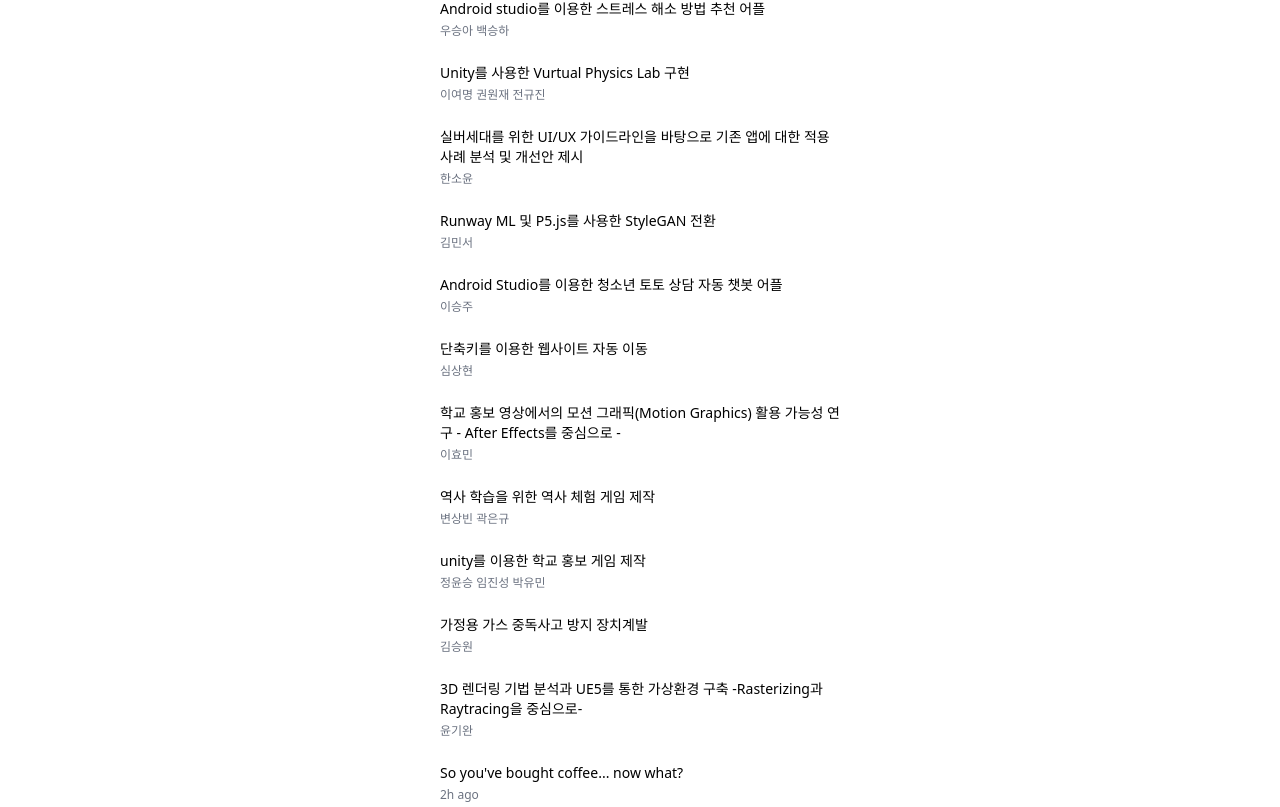
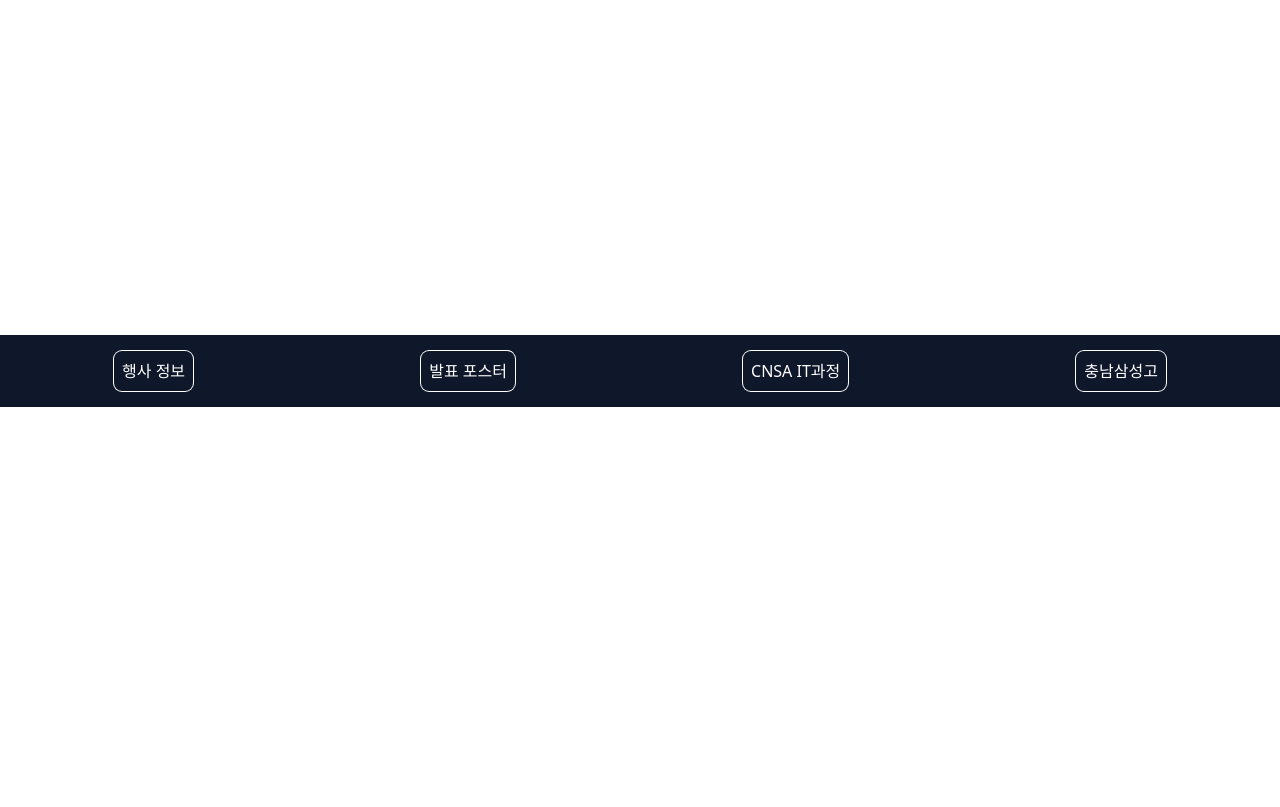
Before and after one commit to jhyunwoo/sw-research, a Next.js app: page /poster in a window 1280 px wide. Shown: the part 393-1200 px from the top of the page. After the commit the page ends 800 px from the top, so only its background shows below. Built offline with nearby package versions, Linux system fonts and the light colour scheme.

Commit message:
finish poster label

```diff
--- a/components/header.js
+++ b/components/header.js
@@ -1,20 +1,48 @@
 import Link from "next/link";
 
-export default function Header(){
+export default function Header() {
   return (
-        <div className={"flex w-screen justify-center items-center right-0 left-0 top-0 py-4 fixed justify-around bg-slate-900"}>
+    <div
+      className={
+        "flex w-screen items-center right-0 left-0 bottom-0 py-4 fixed justify-around bg-slate-900"
+      }
+    >
       <Link href={"/"}>
-                <div className={"text-white"}>행사 정보</div>
+        <div
+          className={
+            "text-white ring-white ring-1 p-2 rounded-lg hover:bg-slate-800 transition duration-300"
+          }
+        >
+          행사 정보
+        </div>
       </Link>
       <Link href={"/poster"}>
-                <div className={"text-white"}>발표 포스터</div>
+        <div
+          className={
+            "text-white ring-white ring-1 p-2 rounded-lg hover:bg-slate-800 transition duration-300"
+          }
+        >
+          발표 포스터
+        </div>
       </Link>
       <Link href={"http://it.cnsa.hs.kr"}>
-                <div className={"text-white"}>CNSA IT과정</div>
+        <div
+          className={
+            "text-white ring-white ring-1 p-2 rounded-lg hover:bg-slate-800 transition duration-300"
+          }
+        >
+          CNSA IT과정
+        </div>
       </Link>
       <Link href={"https://cnsa.hs.kr"}>
-                <div className={"text-white"}>충남삼성고</div>
+        <div
+          className={
+            "text-white ring-white ring-1 p-2 rounded-lg hover:bg-slate-800 transition duration-300"
+          }
+        >
+          충남삼성고
+        </div>
       </Link>
     </div>
-    )
+  );
 }
--- a/pages/poster.js
+++ b/pages/poster.js
@@ -1,10 +1,10 @@
-import { useState } from 'react'
-import { Tab } from '@headlessui/react'
-import Head from 'next/head'
+import { useState } from "react";
+import { Tab } from "@headlessui/react";
+import Head from "next/head";
 import Header from "../components/header";
 
 function classNames(...classes) {
-  return classes.filter(Boolean).join(' ')
+  return classes.filter(Boolean).join(" ");
 }
 
 export default function Example() {
@@ -12,222 +12,281 @@
     창작물: [
       {
         id: 1,
-        title: 'Android studio를 이용한 스트레스 해소 방법 추천 어플',
-        researcher: '우승아 백승하'
+        title: "Android studio를 이용한 스트레스 해소 방법 추천 어플",
+        researcher: "우승아 백승하",
+        poster: "보고서01",
       },
       {
         id: 2,
         title: "Unity를 사용한 Vurtual Physics Lab 구현",
-        researcher: '이여명 권원재 전규진',
+        researcher: "이여명 권원재 전규진",
+        poster: "보고서02",
       },
       {
         id: 3,
-        title: "실버세대를 위한 UI/UX 가이드라인을 바탕으로 기존 앱에 대한 적용 사례 분석 및 개선안 제시",
-        researcher: '한소윤',
+        title:
+          "실버세대를 위한 UI/UX 가이드라인을 바탕으로 기존 앱에 대한 적용 사례 분석 및 개선안 제시",
+        researcher: "한소윤",
+        poster: "보고서03",
       },
       {
         id: 4,
         title: "Runway ML 및 P5.js를 사용한 StyleGAN 전환",
-        researcher: '김민서',
+        researcher: "김민서",
+        poster: "보고서04",
       },
       {
         id: 5,
         title: "Android Studio를 이용한 청소년 토토 상담 자동 챗봇 어플",
-        researcher: '이승주',
+        researcher: "이승주",
+        poster: "보고서05",
       },
       {
         id: 6,
         title: "단축키를 이용한 웹사이트 자동 이동",
-        researcher: '심상현',
+        researcher: "심상현",
+        poster: "보고서06",
       },
       {
         id: 7,
-        title: "학교 홍보 영상에서의 모션 그래픽(Motion Graphics) 활용 가능성 연구 - After Effects를 중심으로 -",
-        researcher: '이효민',
+        title:
+          "학교 홍보 영상에서의 모션 그래픽(Motion Graphics) 활용 가능성 연구 - After Effects를 중심으로 -",
+        researcher: "이효민",
+        poster: "보고서07",
       },
       {
         id: 8,
         title: "역사 학습을 위한 역사 체험 게임 제작",
-        researcher: '변상빈 곽은규',
+        researcher: "변상빈 곽은규",
+        poster: "보고서08",
       },
       {
         id: 9,
         title: "unity를 이용한 학교 홍보 게임 제작",
-        researcher: '정윤승 임진성 박유민',
+        researcher: "정윤승 임진성 박유민",
+        poster: "보고서09",
       },
       {
         id: 10,
         title: "가정용 가스 중독사고 방지 장치계발",
-        researcher: '김승원',
+        researcher: "김승원",
+        poster: "보고서10",
       },
       {
         id: 11,
-        title: "3D 렌더링 기법 분석과 UE5를 통한 가상환경 구축 -Rasterizing과 Raytracing을 중심으로-",
-        researcher: '윤기완',
+        title:
+          "3D 렌더링 기법 분석과 UE5를 통한 가상환경 구축 -Rasterizing과 Raytracing을 중심으로-",
+        researcher: "윤기완",
+        poster: "보고서11",
       },
       {
         id: 12,
-        title: "So you've bought coffee... now what?",
-        researcher: '2h ago',
+        title: "심 스와핑(SIM Swapping) 예방 앱 개발을 통한 SIM 보안 강화",
+        researcher: "권하진",
+        poster: "보고서12",
       },
       {
         id: 13,
-        title: "So you've bought coffee... now what?",
-        researcher: '2h ago',
+        title: "유니티를 활용한 2D 학교 홍보 게임 개발",
+        researcher: "강태민 우성민",
+        poster: "보고서13",
       },
       {
         id: 14,
-        title: "So you've bought coffee... now what?",
-        researcher: '2h ago',
+        title: "unity를 이용한 NPC 구현하기",
+        researcher: "민채은",
+        poster: "보고서14",
       },
       {
         id: 15,
-        title: "So you've bought coffee... now what?",
-        researcher: '2h ago',
+        title: "자연어 처리를 활용한 일기 감정 분석",
+        researcher: "연수인 이은채",
+        poster: "보고서15",
       },
       {
         id: 16,
-        title: "So you've bought coffee... now what?",
-        researcher: '2h ago',
+        title:
+          "자연어처리와 딥러닝을 이용한 한글 문장 C언어 코드 변환 SW자율학습 플랫폼 개발에 관한 연구",
+        researcher: "안철민 홍준혁",
+        poster: "보고서16",
       },
       {
         id: 17,
-        title: "So you've bought coffee... now what?",
-        researcher: '2h ago',
+        title: "3D 그래픽을 활용한 가상공간 교실 만들기",
+        researcher: "황성현",
+        poster: "보고서17",
       },
       {
         id: 18,
-        title: "So you've bought coffee... now what?",
-        researcher: '2h ago',
+        title: "시각장애인을 위한 제품 정보 제공 서비스",
+        researcher: "신혜원",
+        poster: "보고서18",
       },
       {
         id: 19,
-        title: "So you've bought coffee... now what?",
-        researcher: '2h ago',
+        title: "원격제어 식물관리 애플리케이션 및 식물재배기 제작",
+        researcher: "김시연",
+        poster: "보고서19",
       },
       {
         id: 20,
-        title: "So you've bought coffee... now what?",
-        researcher: '2h ago',
+        title: "가속도 센서와 React Native를 활용한 거북목 예방 앱 개발",
+        researcher: "박성철",
+        poster: "보고서20",
       },
       {
         id: 21,
-        title: "So you've bought coffee... now what?",
-        researcher: '2h ago',
+        title: "머신러닝을 이용한 분리수거 도움 어플",
+        researcher: "김혜우",
+        poster: "보고서21",
       },
       {
         id: 22,
-        title: "So you've bought coffee... now what?",
-        researcher: '2h ago',
+        title: "가상현실 기반 충남삼성고 모의 면접 시뮬레이션 제작",
+        researcher: "이준화",
+        poster: "보고서22",
       },
     ],
     보고서: [
       {
         id: 1,
-        title: 'CNN(합성곱 신경망)을 이용한 이미지 분류에 대한 연구',
-        researcher: '김린우',
+        title: "CNN(합성곱 신경망)을 이용한 이미지 분류에 대한 연구",
+        researcher: "김린우",
+        poster: "보고서01",
       },
       {
         id: 2,
-        title: '추간판 탈출증에 대한 보존적 치료의 효과:체계적 문헌고찰 및 메타분석',
-        researcher: '최현우',
+        title:
+          "추간판 탈출증에 대한 보존적 치료의 효과:체계적 문헌고찰 및 메타분석",
+        researcher: "최현우",
+        poster: "",
+      },
+      {
+        id: 3,
+        title:
+          "실제 영상 촬영 환경에서의 YOLO V7 기반 객체 탐지 정확도 향상에 관한 연구",
+        researcher: "전현우",
+        poster: "보고서02",
+      },
+      {
+        id: 4,
+        title: "음성을 이용한 공포도 측정 및 범죄율 예방 방법",
+        researcher: "권도연",
+        poster: "보고서03",
+      },
+      {
+        id: 5,
+        title:
+          "Face Dection의 정확도에 대한 연구와 가상 출석 시스템 구현에 대한 제언",
+        researcher: "안관영 김다인",
+        poster: "보고서04",
+      },
+      {
+        id: 6,
+        title: "물가를 예측해서 인플레이션 피해를 막을 수 있을까",
+        researcher: "허준영",
+        poster: "보고서05",
+      },
+      {
+        id: 7,
+        title:
+          "웹 크롤링을 통한 언론 보도 편향성 조사 -경찰청 범죄 통계와의 비교를 중심으로-",
+        researcher: "임서진",
+        poster: "보고서06",
+      },
+      {
+        id: 8,
+        title: "카카오뱅크에 포함된 IT 기술요소 분석",
+        researcher: "문승주",
+        poster: "보고서07",
+      },
+      {
+        id: 9,
+        title:
+          "Obstacle Avoidance for Autonomous Driving with Deep Reinforcement Learning",
+        researcher: "김연준",
+        poster: "보고서08",
       },
     ],
     에세이: [
       {
         id: 1,
-        title: 'BCI 기술의 보안 강화에 관한 연구',
-        researcher: '김도임',
+        title: "BCI 기술의 보안 강화에 관한 연구",
+        researcher: "김도임",
+        poster: "",
       },
       {
         id: 2,
         title: "Ai를 사용한 3D 모조 총기 테러 예방",
-        researcher: '최은성',
+        researcher: "최은성",
+        poster: "에세이01",
       },
       {
         id: 3,
         title: "TextRank를 이용한 독서 지문 분석",
-        researcher: '나우혁',
+        researcher: "나우혁",
+        poster: "에세이02",
       },
       {
         id: 4,
-        title: "AI와 빅데이터를 활용한 첨단의학 -sofrware 및 장단점을 중심으로-",
-        researcher: '박민경',
+        title:
+          "AI와 빅데이터를 활용한 첨단의학 -sofrware 및 장단점을 중심으로-",
+        researcher: "박민경",
+        poster: "에세이03",
+      },
+      {
+        id: 5,
+        title: "필터버블(Filter Bubble), 발생 원인과 치명적 오류",
+        researcher: "서장원",
+        poster: "에세이04",
       },
     ],
-  })
+  });
+  const [type, setType] = useState("product");
 
   return (
     <div>
       <Head>
         <title>포스터</title>
       </Head>
-      <Header/>
-      <div className='w-screen bg-slate-900 flex flex-col justify-center items-center py-32'>
-
-        <div className='font-bold text-4xl text-white'>포스터</div>
+      <Header />
+      <div className="w-screen bg-slate-900 flex flex-col justify-center items-center py-32">
+        <div className="font-bold text-4xl text-white">포스터</div>
       </div>
-
-      <div className='w-screen flex justify-center'>
-        <div className="w-full max-w-md px-2 py-4 sm:px-0">
-          <Tab.Group>
-            <Tab.List className="flex space-x-1 rounded-xl bg-blue-600/20 p-1">
-              {Object.keys(categories).map((category) => (
-                <Tab
-                  key={category}
-                  className={({ selected }) =>
-                    classNames(
-                      'w-full rounded-lg py-2.5 text-sm font-medium leading-5 text-blue-700',
-                      'ring-white ring-opacity-60 ring-offset-2 ring-offset-blue-400 focus:outline-none focus:ring-2',
-                      selected
-                        ? 'bg-white shadow'
-                        : 'text-blue-900 hover:bg-white/[0.12] hover:text-white'
-                    )
-                  }
-              >
-                {category}
-              </Tab>
-            ))}
-            </Tab.List>
-            <Tab.Panels className="mt-2">
-              {Object.values(categories).map((posts, idx) => (
-                <Tab.Panel
-                  key={idx}
-                  className={classNames(
-                    'rounded-xl bg-white p-3',
-                    'ring-white ring-opacity-60 ring-offset-2 ring-offset-blue-400 focus:outline-none focus:ring-2'
-                  )}
-                >
-                  <ul>
-                    {posts.map((post) => (
-                      <li
-                        key={post.id}
-                        className="relative rounded-md p-3 hover:bg-gray-100"
-                      >
-                        <h3 className="text-sm font-medium leading-5">
-                          {post.title}
-                        </h3>
-
-                        <ul className="mt-1 flex space-x-1 text-xs font-normal leading-4 text-gray-500">
-                          <li>{post.researcher}</li>
-                        </ul>
-
-                        <a
-                          href="#"
-                          className={classNames(
-                            'absolute inset-0 rounded-md',
-                            'ring-blue-400 focus:z-10 focus:outline-none focus:ring-2'
-                          )}
-                        />
-                      </li>
-                    ))}
-                  </ul>
-                </Tab.Panel>
-              ))}
-            </Tab.Panels>
-          </Tab.Group>
+      <div>
+        <div className="flex justify-around p-2 ">
+          <div
+            className={`${
+              type === "product"
+                ? "bg-slate-900 text-slate-50"
+                : "bg-slate-100 text-slate-900"
+            } px-6 py-3 rounded-xl basis-1/3 text-center mx-2`}
+            onClick={() => setType("product")}
+          >
+            창작물
+          </div>
+          <div
+            className={`${
+              type === "research"
+                ? "bg-slate-900 text-slate-50"
+                : "bg-slate-100 text-slate-900"
+            } px-6 py-3 rounded-xl basis-1/3 text-center mx-2`}
+            onClick={() => setType("research")}
+          >
+            보고서
+          </div>
+          <div
+            className={`${
+              type === "assay"
+                ? "bg-slate-900 text-slate-50"
+                : "bg-slate-100 text-slate-900"
+            } px-6 py-3 rounded-xl basis-1/3 text-center mx-2`}
+            onClick={() => setType("assay")}
+          >
+            에세이
+          </div>
         </div>
       </div>
     </div>
-  )
+  );
 }
```
Lines whose indentation alone changed are shown as unchanged.
